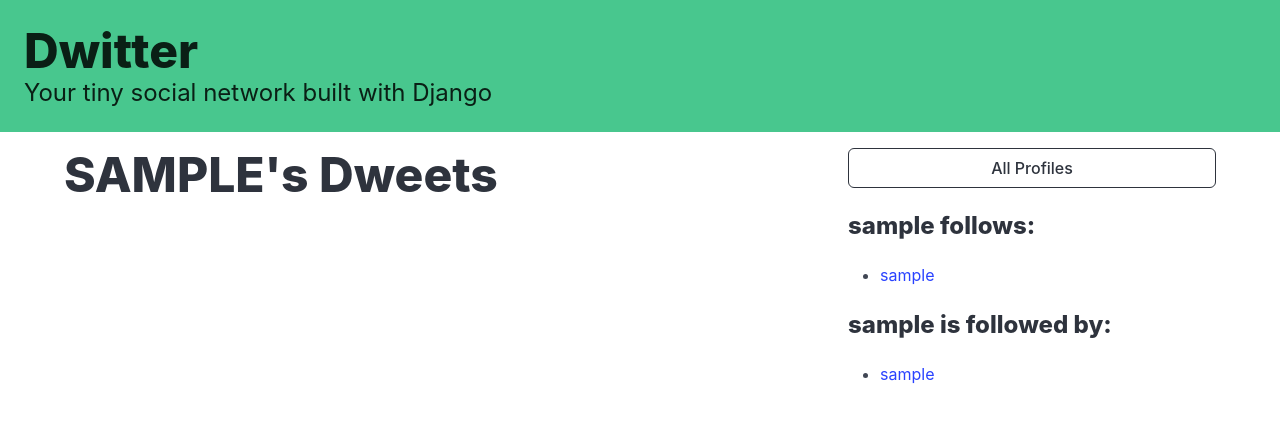
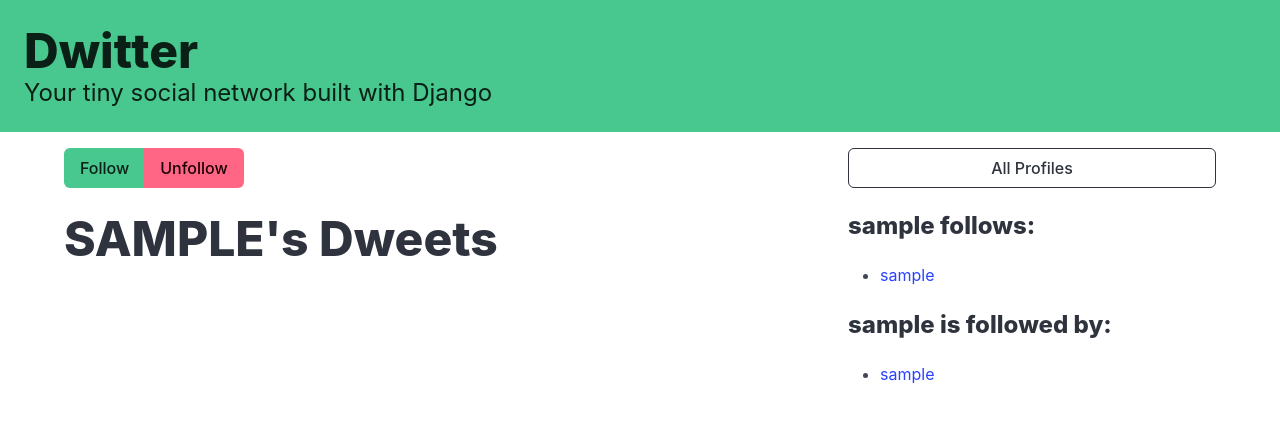
Before and after one commit to amirqa1381/dwitter, a Django app: page /profile-detail/1/ in a window 1280 px wide. Shown: the top 423 px of the page. Run offline with Django 5.2, Linux system fonts and the light colour scheme; tables that the repository leaves empty hold one stand-in row (values such as "Sample post").

Commit message:
Added the buttons part to the div for handling the follow and unfollow the user profile

```diff
--- a/main/templates/main/profile_detail.html
+++ b/main/templates/main/profile_detail.html
@@ -8,6 +8,10 @@
 {% block content %}
     <div class="column">
 
+        <div class="buttons has-addons">
+            <button class="button is-success">Follow</button>
+            <button class="button is-danger">Unfollow</button>
+        </div>
         <div class="block">
             <h1 class="title is-1">
                 {{ user_profile.user.username|upper }}'s Dweets
@@ -52,7 +56,7 @@
             <div class="content">
                 <ul>
                     {% for follower in user_profile.followers.all %}
-                        {% if request.user != follower.user%}
+                        {% if request.user != follower.user %}
                             <li>
                                 <a href="{% url 'profile_detail' profile_id=follower.id %}">
                                     {{ follower }}
```
